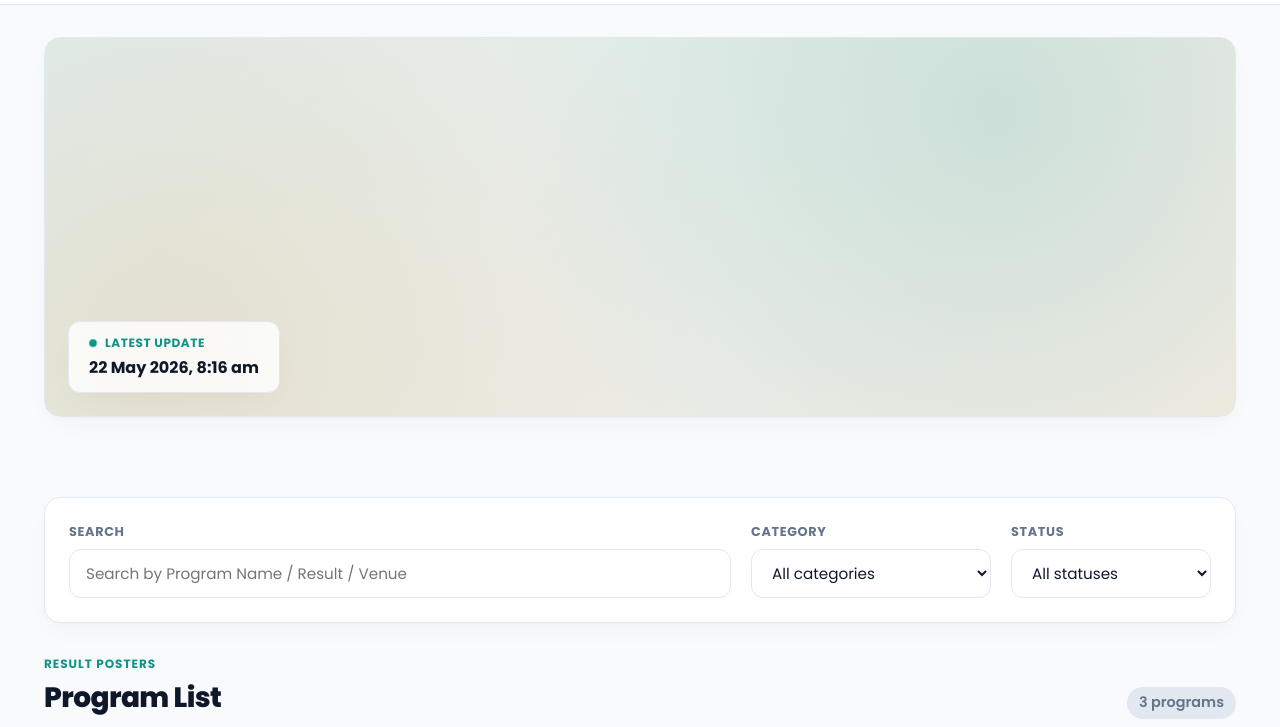
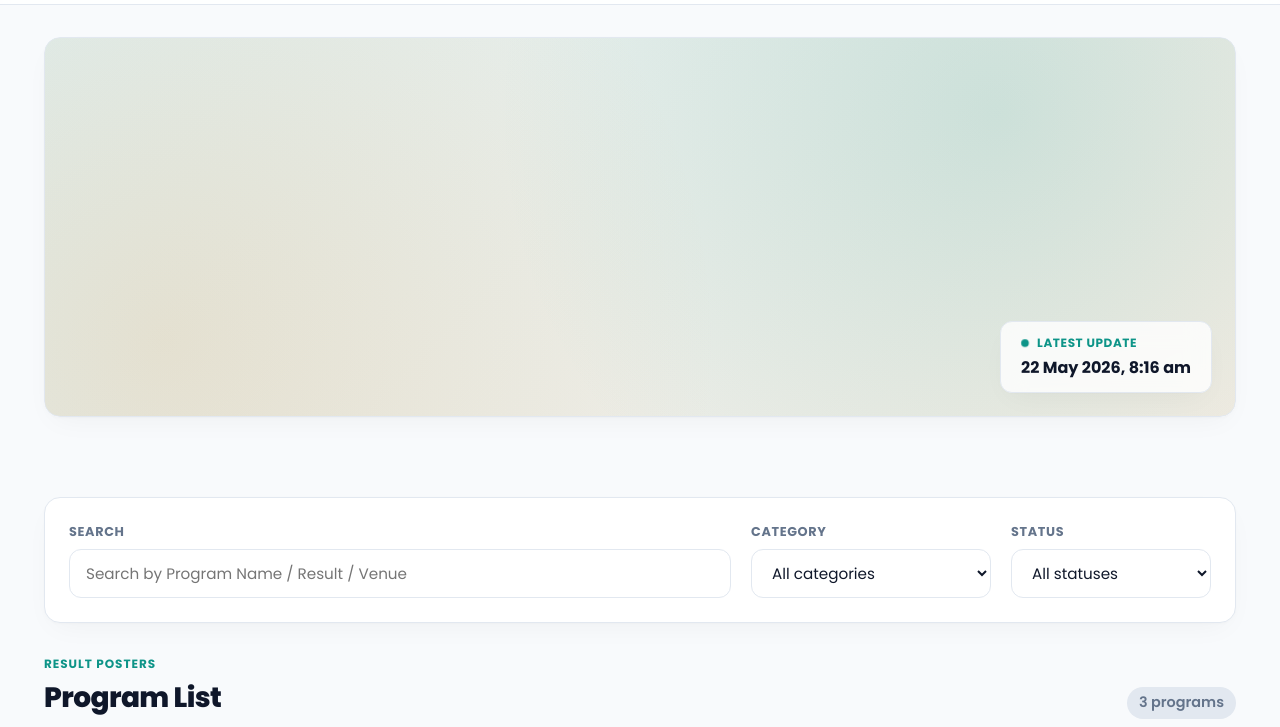
Before and after one commit to msshibili/resultposter, a plain HTML site: page index.html in a window 1280 px wide. Shown: the part 73-800 px from the top of the page. Drawn offline with Linux system fonts and the light colour scheme.

Commit message:
Update styles.css

```diff
--- a/styles.css
+++ b/styles.css
@@ -270,7 +270,7 @@ main {
   grid-column: 1;
   grid-row: 1;
   align-self: end;
-  justify-self: start;
+  justify-self: end;
   z-index: 2;
   margin: 1.5rem;
   background: rgba(var(--surface-rgb), 0.8);
```
